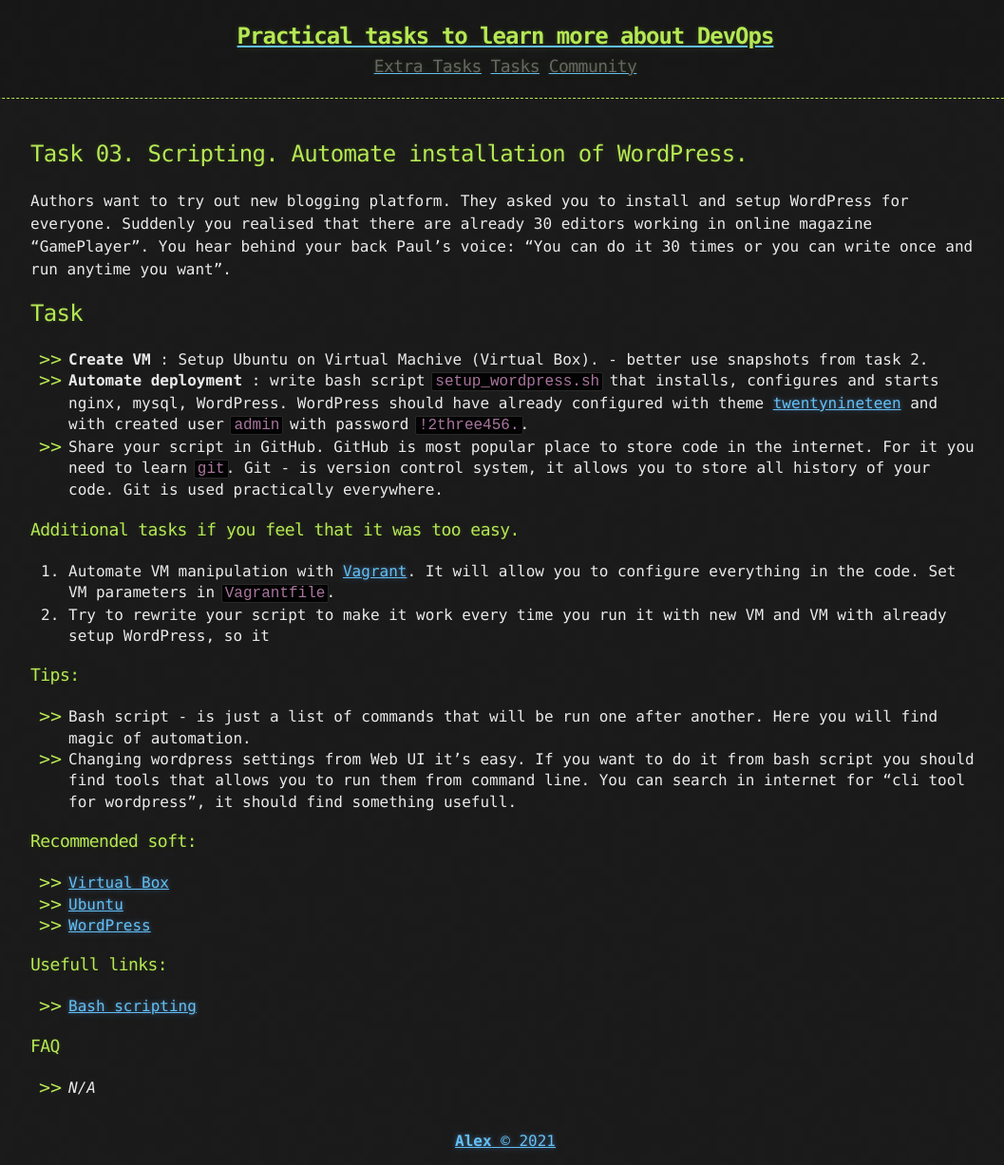
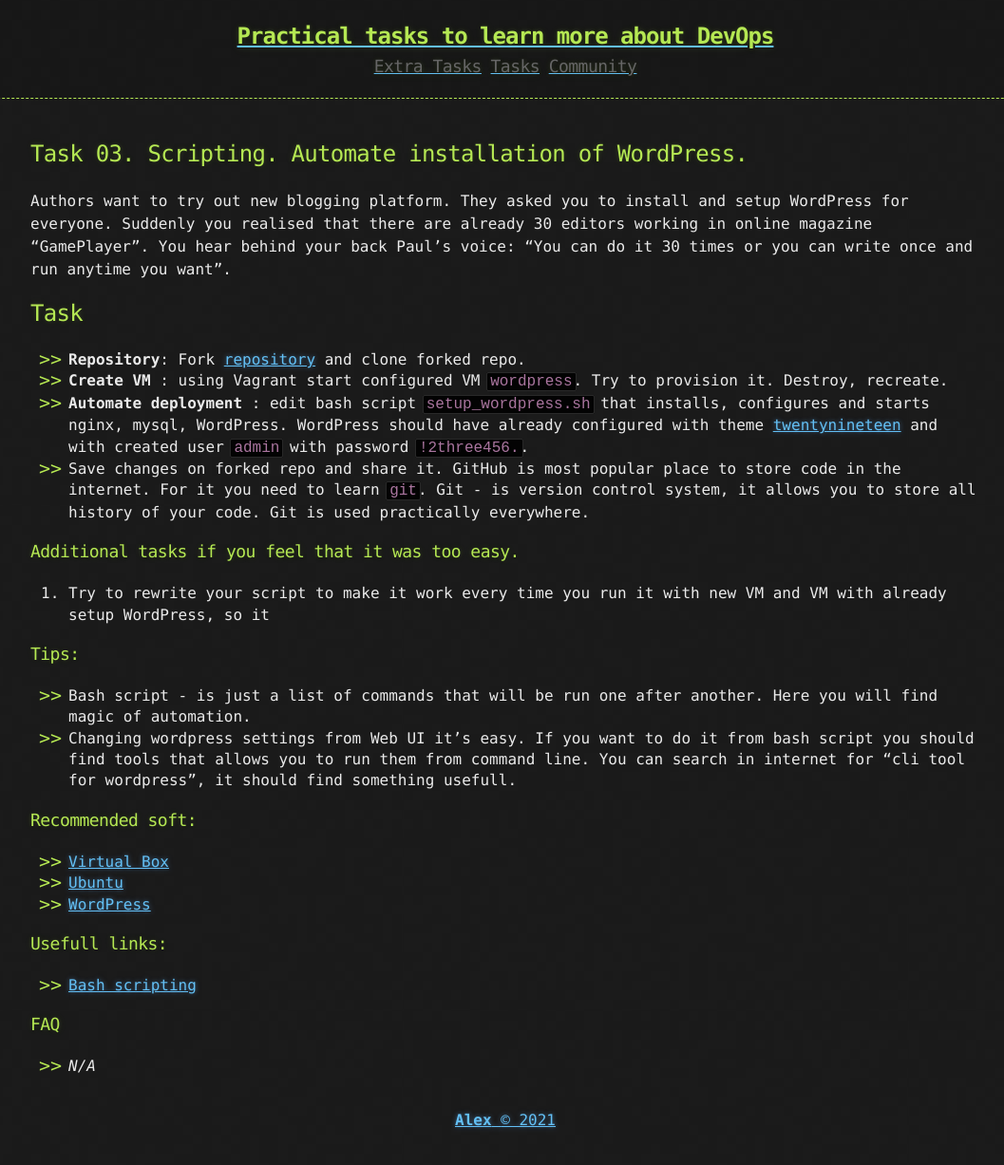
Before and after one commit to korney4eg/korney4eg.github.io, a Jekyll site: the page built from tasks/_posts/2021-01-01-phase1-task3-scripting.md, in a window 1280 px wide. Shown: the whole page at 95% size, without its empty margins (108-1165 px from the left). Built offline with Jekyll 4.4.1, drawn with Linux system fonts in a browser that asks for light colours; after the commit the page ends 1205 px from its top, so only the background shows below that.

Commit message:
Update task3 on phase1

```diff
--- a/tasks/_posts/2021-01-01-phase1-task3-scripting.md
+++ b/tasks/_posts/2021-01-01-phase1-task3-scripting.md
@@ -10,13 +10,13 @@ Authors want to try out new blogging platform. They asked you to install and set
 
 ## Task
 
-* **Create VM** : Setup Ubuntu on Virtual Machive (Virtual Box). - better use snapshots from task 2.
-* **Automate deployment** : write bash script `setup_wordpress.sh` that installs, configures and starts nginx, mysql, WordPress. WordPress should have already configured with theme [twentynineteen](https://ru.wordpress.org/themes/twentynineteen/) and with created user `admin` with password `!2three456.`.
-* Share your script in GitHub. GitHub is most popular place to store code in the internet. For it you need to learn `git`. Git - is version control system, it allows you to store all history of your code. Git is used practically everywhere.
+* **Repository**: Fork [repository](https://github.com/learningdevops-makvaz-com/phase01_task03) and clone forked repo.
+* **Create VM** : using Vagrant start configured VM `wordpress`. Try to provision it. Destroy, recreate.
+* **Automate deployment** : edit bash script `setup_wordpress.sh` that installs, configures and starts nginx, mysql, WordPress. WordPress should have already configured with theme [twentynineteen](https://ru.wordpress.org/themes/twentynineteen/) and with created user `admin` with password `!2three456.`.
+* Save changes on forked repo and share it. GitHub is most popular place to store code in the internet. For it you need to learn `git`. Git - is version control system, it allows you to store all history of your code. Git is used practically everywhere.
 
 ### Additional tasks if you feel that it was too easy.
-1. Automate VM manipulation with [Vagrant](https://www.vagrantup.com/downloads). It will allow you to configure everything in the code. Set VM parameters in `Vagrantfile`.
-2. Try to rewrite your script to make it work every time you run it with new VM and VM with already setup WordPress, so it
+1. Try to rewrite your script to make it work every time you run it with new VM and VM with already setup WordPress, so it
 
 ### Tips:
 
```
